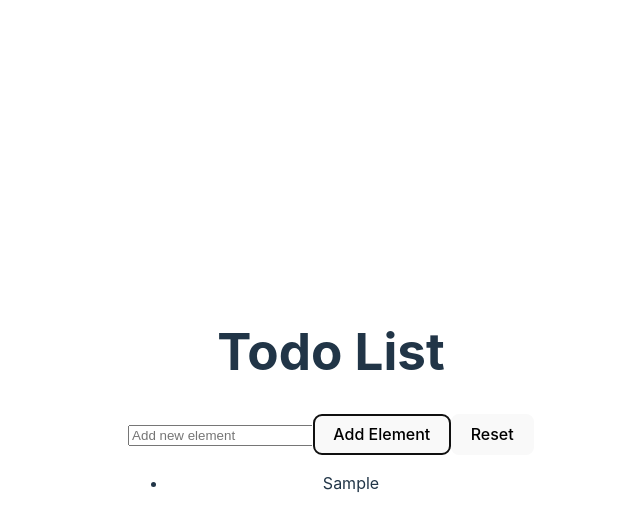
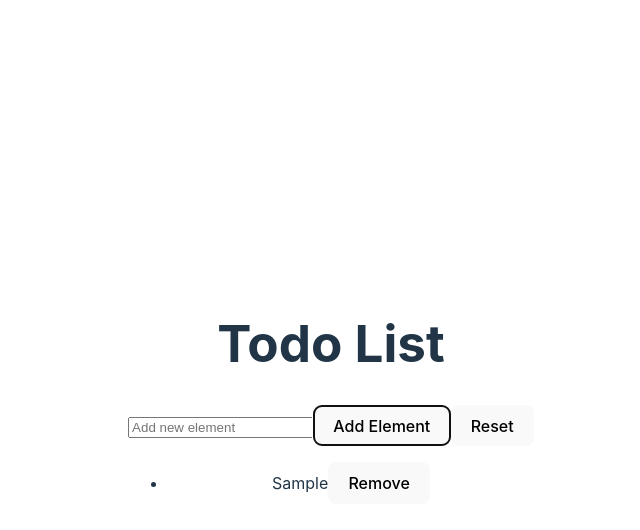
Before and after one commit to lucaprogrammer25/React-repo, a React (Vite) app: page / in a window 1280 px wide. Both pictures are taken after typing "Sample" into the empty fields and a click on the button "Add Element". Shown: the top 530 px of the page, without its empty margins (309-949 px from the left). Built offline with nearby package versions, Linux system fonts and the light colour scheme.

Commit message:
add exercise-59

```diff
--- a/src/TodoList.jsx
+++ b/src/TodoList.jsx
@@ -19,6 +19,12 @@
         setItems([])
     }
 
+    const handleRemoveItem = (index) => {
+        const updatedItems = [...items];
+        updatedItems.splice(index, 1);
+        setItems(updatedItems);
+    }
+
   return (
     <>
       <h1>Todo List</h1>
@@ -27,7 +33,10 @@
       <button type="reset" onClick={handleResetItems}>Reset</button>
       <ul>
         {items.map((item, index) => (
-          <li key={index}>{item}</li>
+          <li key={index}>
+            {item}
+            <button onClick={() => handleRemoveItem(index)}>Remove</button>
+          </li>
         ))}
       </ul>
     </>
```
